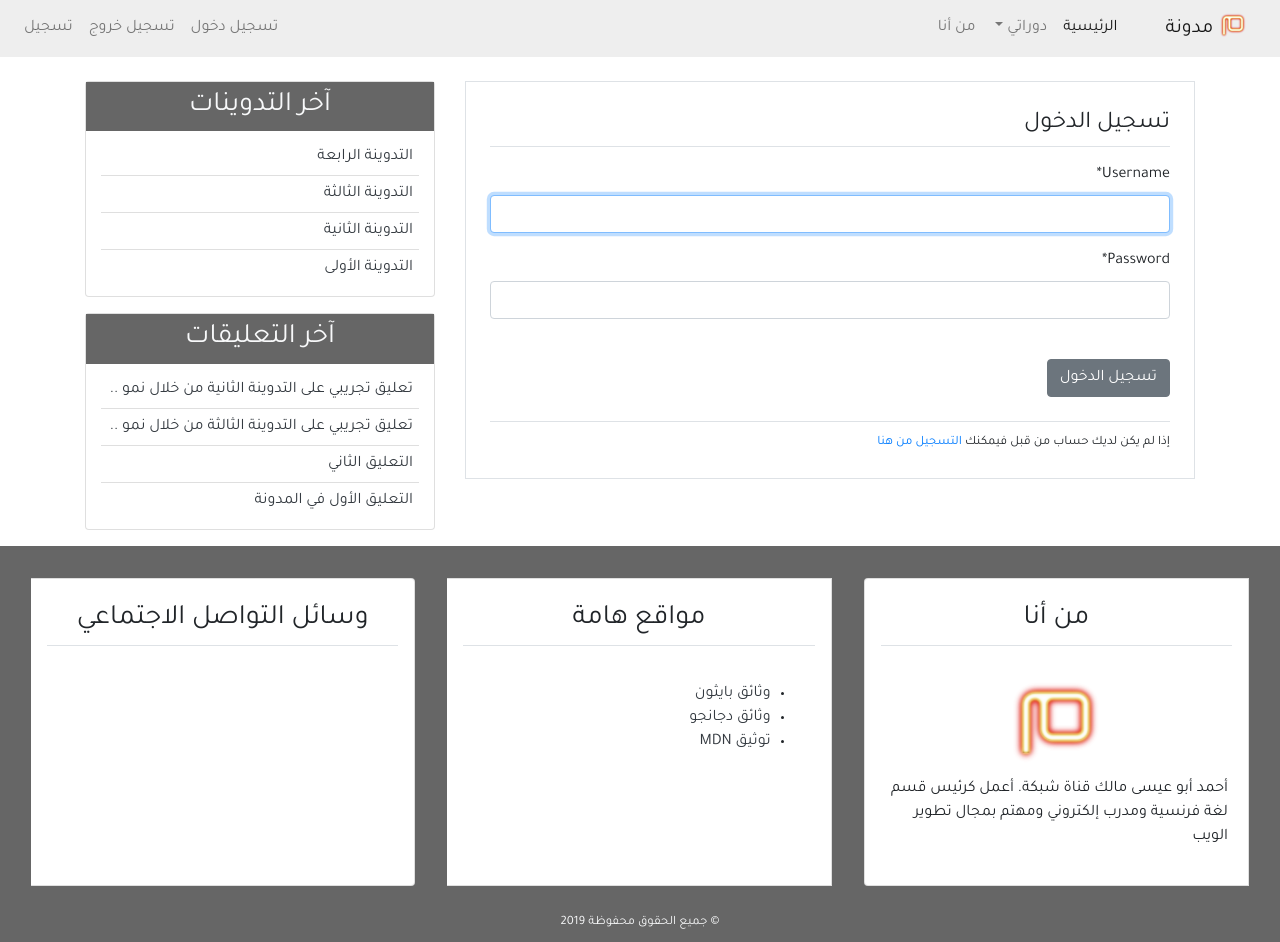
After one commit to aabouissa/blog-django-ar, a Django app: page /login/ in a window 1280 px wide. The commit adds this page. Run offline with Django 3.2, Linux system fonts and the light colour scheme; data comes from the database, SQL or seed files in the repository; both versions use the stored data as it was after the commit; some libraries are stand-ins or nearby versions.

Commit message:
form of loing using LoginView  class

```diff
--- a/src/blog/templates/blog/base.html
+++ b/src/blog/templates/blog/base.html
@@ -51,7 +51,8 @@
                     </li>
                 </ul>
                 <ul class="navbar-nav mr-auto">
-                    <li class="nav-item"><a class="nav-link" href="#">تسجيل دخول</a></li>
+                    <li class="nav-item"><a class="nav-link" href="{% url 'login' %}">تسجيل دخول</a></li>
+                    <li class="nav-item"><a class="nav-link" href="{% url 'logout' %}">تسجيل خروج</a></li>
                     <li class="nav-item"><a class="nav-link" href="{% url 'register' %}">تسجيل</a></li>
                 </ul>
             </div>
--- a/src/my_blog/settings.py
+++ b/src/my_blog/settings.py
@@ -128,3 +128,4 @@ STATIC_URL = '/static/'
 #     '/home/abouissa/Desktop/myprojects/2019/Blogger/src/static',
 # ]
 CRISPY_TEMPLATE_PACK = 'bootstrap4'
+LOGIN_REDIRECT_URL = 'home'
--- /dev/null
+++ b/src/user/templates/user/login.html
@@ -0,0 +1,16 @@
+{% extends 'blog/base.html' %}
+{% block content %}
+{% load crispy_forms_tags %}
+
+<div class="border p-4 mb-5">
+    <legend class="border-bottom pb-1 mb-3">تسجيل الدخول</legend>
+    <form method="POST">
+        {% csrf_token %}
+        {{form|crispy}}
+        <input class="btn btn-secondary mt-4" type="submit" value="تسجيل الدخول">
+    </form>
+    <div class="border-top mt-4 pt-2">
+        <small>إذا لم يكن لديك حساب من قبل فيمكنك <a href="{% url 'register' %}">التسجيل من هنا</a></small>
+    </div>
+</div>
+{% endblock content %}
--- a/src/user/templates/user/register.html
+++ b/src/user/templates/user/register.html
@@ -10,7 +10,7 @@
         <input class="btn btn-secondary mt-4" type="submit" value="تسجيل">
     </form>
     <div class="border-top mt-4 pt-2">
-        <small>إذا كان ليدك حساب من قبل فيمكنك <a href="#">تسجيل الدخول</a></small>
+        <small>إذا كان ليدك حساب من قبل فيمكنك <a href="{% url 'login' %}">تسجيل الدخول</a></small>
     </div>
 </div>
 {% endblock content %}
--- a/src/user/urls.py
+++ b/src/user/urls.py
@@ -1,6 +1,9 @@
 from django.urls import path
 from . import views
+from django.contrib.auth.views import LoginView, LogoutView
 
 urlpatterns = [
     path('register/', views.register, name='register'),
+    path('login/', LoginView.as_view(template_name='user/login.html'), name='login'),
+    path('logout/', LogoutView.as_view(template_name='user/logout.html'), name='logout'),
 ]
--- a/src/user/views.py
+++ b/src/user/views.py
@@ -1,6 +1,7 @@
 from django.shortcuts import render, redirect
 from .forms import UserCreationForm
 from django.contrib import messages
+from django.contrib.auth import login, authenticate, logout
 
 
 def register(request):
```
Also changed, not shown: src/user/templates/user/logout.html (added, +10 -0 lines), src/db.sqlite3.
